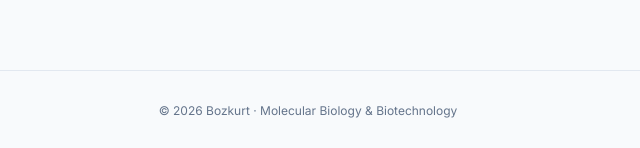
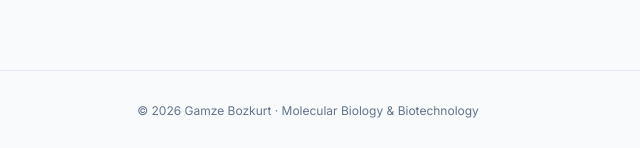
Before and after one commit to GamzeBozkurt/Gamzebozkurt.github.io, a plain HTML site: page index.html in a window 1280 px wide. Shown: the part 6849-6997 px from the top of the page, 332-972 px from the left. Drawn offline with nearby package versions, Linux system fonts and the light colour scheme.

Commit message:
Add files via upload

```diff
--- a/index.html
+++ b/index.html
@@ -670,7 +670,7 @@
     </div>
 
     <footer class="border-t border-slate-200 py-8 text-center text-xs text-slate-500">
-      © <span id="year">2026</span> Bozkurt · <span data-i18n="footer">Molecular Biology &amp; Biotechnology</span>
+      © <span id="year">2026</span> Gamze Bozkurt · <span data-i18n="footer">Molecular Biology &amp; Biotechnology</span>
     </footer>
   </main>
 
```
